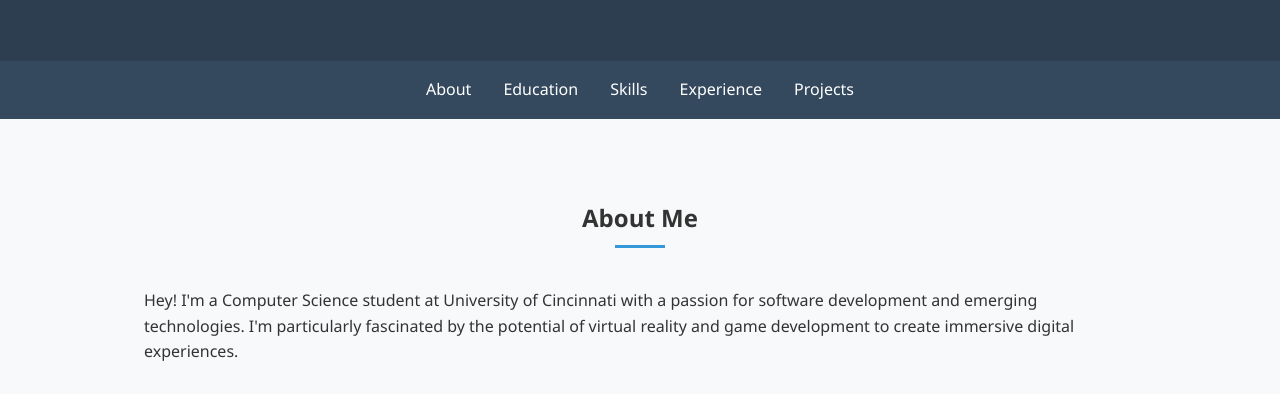
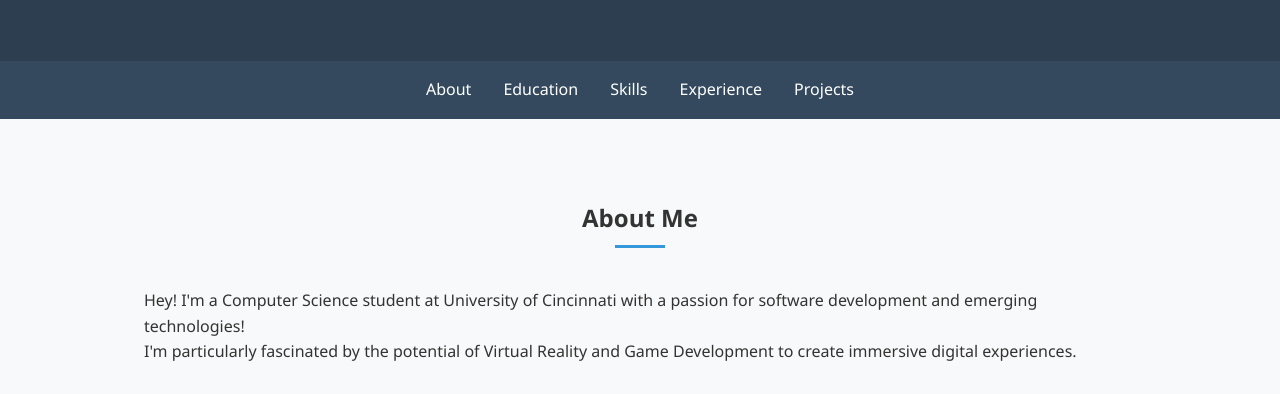
Before and after one commit to jaisheng-ong/jaisheng-ong-portfolio, a plain HTML site: page index.html in a window 1280 px wide. Shown: the part 343-737 px from the top of the page. Drawn offline with Linux system fonts and the light colour scheme.

Commit message:
Update index.html

```diff
--- a/index.html
+++ b/index.html
@@ -666,7 +666,8 @@
         <h2>About Me</h2>
         <div class="about-content">
             <div class="about-text">
-                <p>Hey! I'm a Computer Science student at University of Cincinnati with a passion for software development and emerging technologies. I'm particularly fascinated by the potential of virtual reality and game development to create immersive digital experiences.</p>
+                <p>Hey! I'm a Computer Science student at University of Cincinnati with a passion for software development and emerging technologies!</p>
+                </p>I'm particularly fascinated by the potential of Virtual Reality and Game Development to create immersive digital experiences.</p>
 
                 <div class="more-about-btn" id="more-about-btn" style="text-align: center; margin: 2rem auto; padding: 1rem; max-width: 300px; border: 2px solid var(--accent-color); border-radius: 10px; cursor: pointer; transition: all 0.3s ease;">
                     <h3 style="color: var(--accent-color);">More About Me</h3>
```
